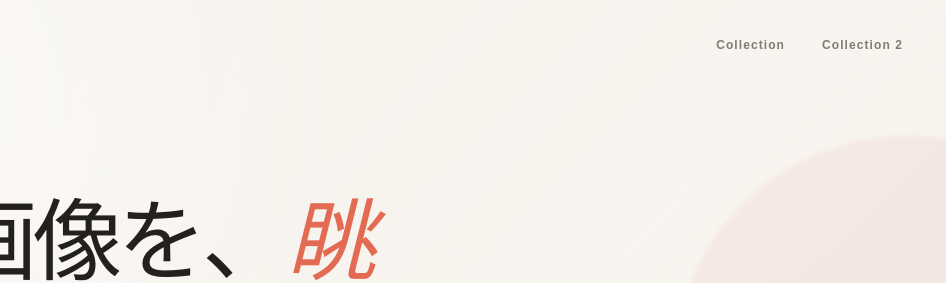
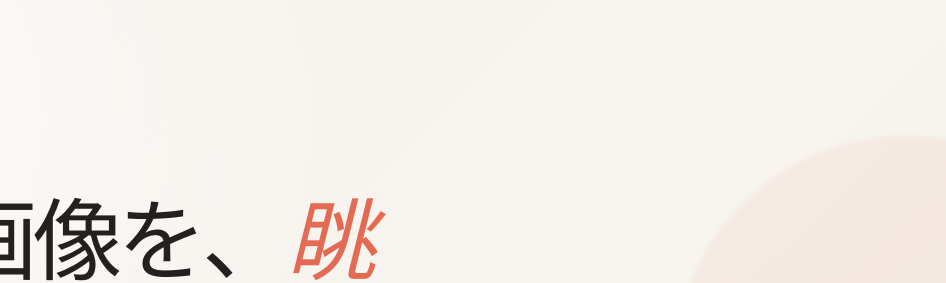
Before and after one commit to sousi2048-png/CanvasShelf, a plain HTML site: page gallery/index.html in a window 1280 px wide. Shown: the top 283 px of the page, 334-1280 px from the left. Drawn offline with Linux system fonts and the light colour scheme; no server answers.

Commit message:
Remove personal collection names from default UI

```diff
--- a/gallery/index.html
+++ b/gallery/index.html
@@ -20,10 +20,7 @@
           <small>local image viewer</small>
         </span>
       </a>
-      <nav id="collection-nav" class="top-nav" aria-label="コレクション">
-        <a href="/Collection" data-collection-link="Collection">Collection</a>
-        <a href="/Collection 2" data-collection-link="Collection 2">Collection 2</a>
-      </nav>
+      <nav id="collection-nav" class="top-nav" aria-label="コレクション"></nav>
     </header>
 
     <main class="site-main">
@@ -101,7 +98,7 @@
           <div>
             <a class="back-link" href="/">← コレクション</a>
             <p class="eyebrow" id="gallery-eyebrow">LOCAL COLLECTION</p>
-            <h1 id="gallery-title">Collection</h1>
+            <h1 id="gallery-title">コレクション</h1>
           </div>
           <div class="gallery-stat">
             <span id="image-count">0</span>
```
